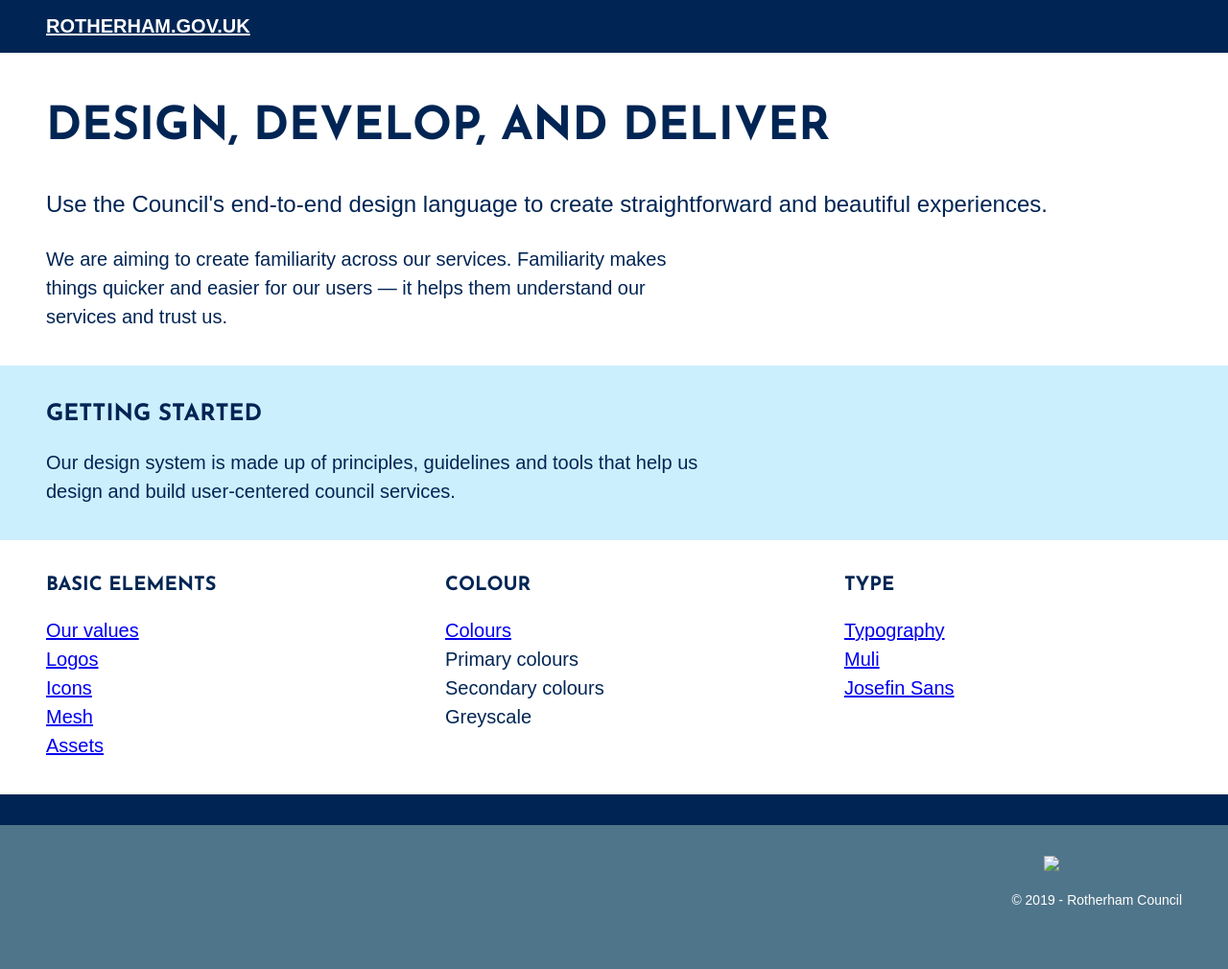
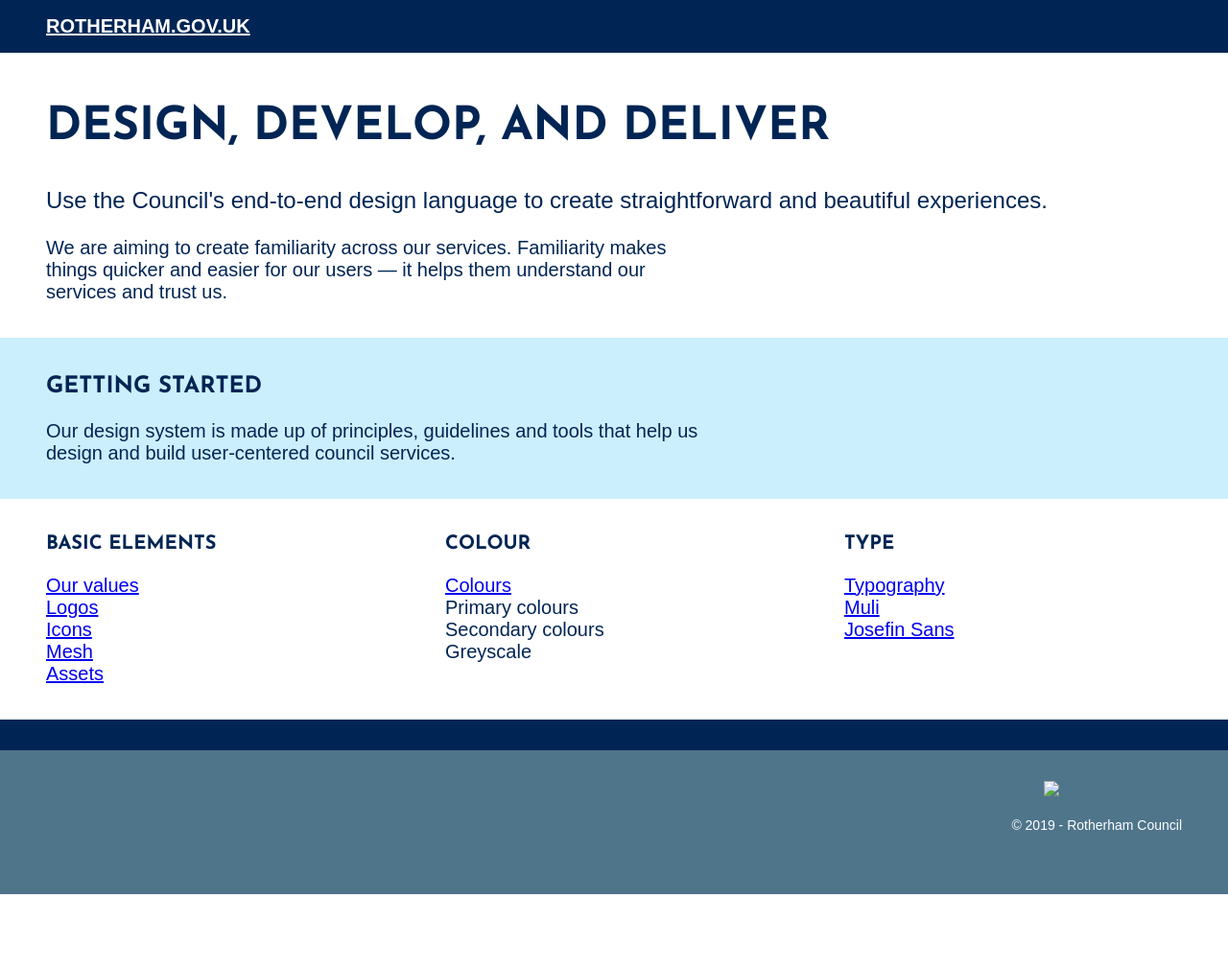
Before and after one commit to rothgov/design-manual, a Jekyll site: the page built from index.html, in a window 1280 px wide. Shown: the whole page at 96% size. Built offline with Jekyll 4.4.1, drawn with Linux system fonts in a browser that asks for light colours; some web fonts are replaced; after the commit the page ends 932 px from its top, so only the background shows below that.

Commit message:
Update index.html

```diff
--- a/index.html
+++ b/index.html
@@ -6,21 +6,21 @@ layout: default
 <section class="ph3">
   <div class="container ph4-l pv3 center">
     <h1 class="f2 f1-l lh-title fw7 measure-narrow josefin ttu">Design, develop, and deliver</h1>
-    <p class="f3 lh-copy">Use the Council's end-to-end design language to create straightforward and beautiful experiences.</p>
-    <p class="f4 lh-copy measure-wide">We are aiming to create familiarity across our services. Familiarity makes things quicker and easier for our users — it helps them understand our services and trust us.</p>
+    <p class="f3">Use the Council's end-to-end design language to create straightforward and beautiful experiences.</p>
+    <p class="measure-wide">We are aiming to create familiarity across our services. Familiarity makes things quicker and easier for our users — it helps them understand our services and trust us.</p>
   </div>
 </section>
 <section class="bg-cyan-xl ph3">
   <div class="container ph4-l pv3 center">
     <h2 class="f3 lh-title fw7 measure josefin ttu blue-grey-5">Getting started</h2>
-    <p class="f4 lh-copy measure-wide">Our design system is made up of principles, guidelines and tools that help us design and build user-centered council services.</p>
+    <p class="measure-wide">Our design system is made up of principles, guidelines and tools that help us design and build user-centered council services.</p>
   </div>
 </section>
 <section class="ph3">
   <div class="container pv3 center flex flex-column flex-row-m flex-row-l justify-between">
     <div class="w-third-m w-third-l ph4-l">
       <h3 class="f4 josefin ttu mb0">Basic Elements</h3>
-      <ul class="list pl0 lh-copy">
+      <ul class="list pl0">
         <li>
           <a href="{{%20site.baseurl%20}}/design/values">Our values</a>
         </li>
@@ -40,7 +40,7 @@ layout: default
     </div>
     <div class="w-third-m w-third-l ph4-l">
       <h3 class="f4 josefin ttu mb0">Colour</h3>
-      <ul class="list pl0 lh-copy">
+      <ul class="list pl0">
         <li>
           <a href="{{%20site.baseurl%20}}/design/colours">Colours</a>
         </li>
@@ -51,7 +51,7 @@ layout: default
     </div>
     <div class="w-third-m w-third-l ph4-l">
       <h3 class="f4 josefin ttu mb0">Type</h3>
-      <ul class="list pl0 lh-copy">
+      <ul class="list pl0">
         <li>
           <a href="{{%20site.baseurl%20}}/design/typography">Typography</a>
         </li>
```
